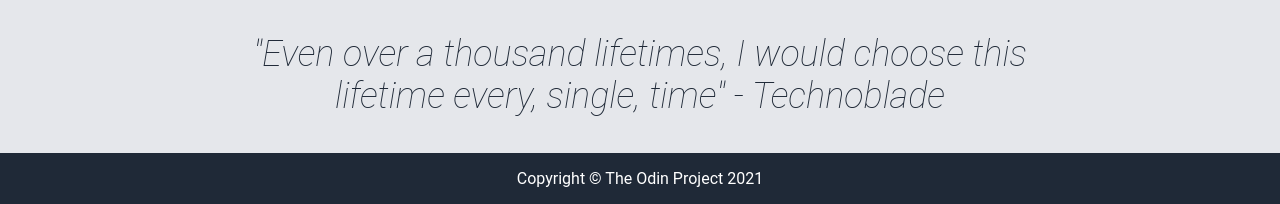
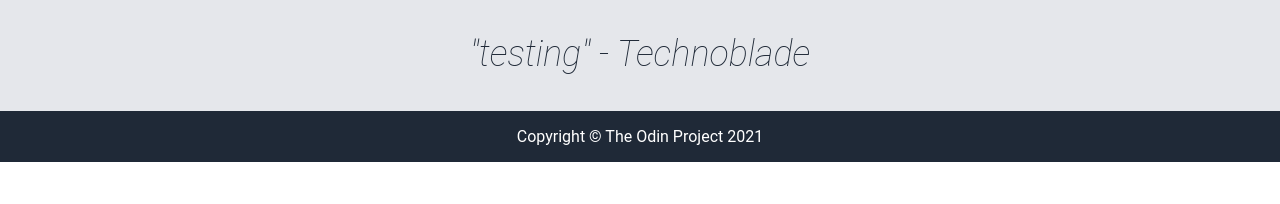
Before and after one commit to JLee4103/Projects, a plain HTML site: page Landing Page/index.html in a window 1280 px wide. Shown: the part 1005-1209 px from the top of the page. After the commit the page ends 1167 px from the top, so only its background shows below. Drawn offline with Linux system fonts and the light colour scheme.

Commit message:
Update index.html

```diff
--- a/Landing Page/index.html
+++ b/Landing Page/index.html
@@ -46,7 +46,7 @@
           </div>
         </div>
         <div class="bx quote">
-          <p>"Even over a thousand lifetimes, I would choose this lifetime every, single, time" - Technoblade</p>
+          <p>"testing" - Technoblade</p>
         </div>
         <div class="bx footer">
           <p>Copyright © The Odin Project 2021</p>
```
